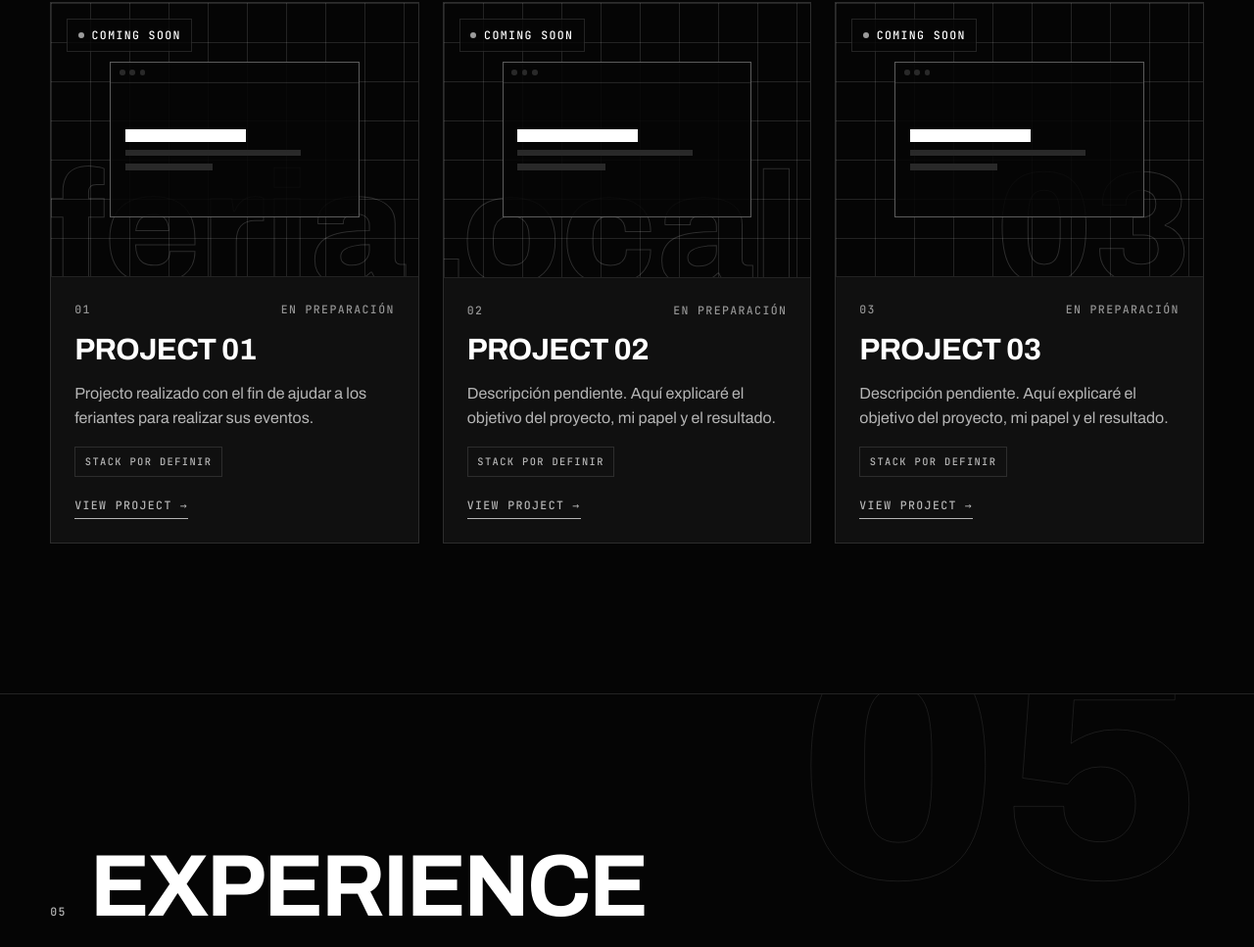
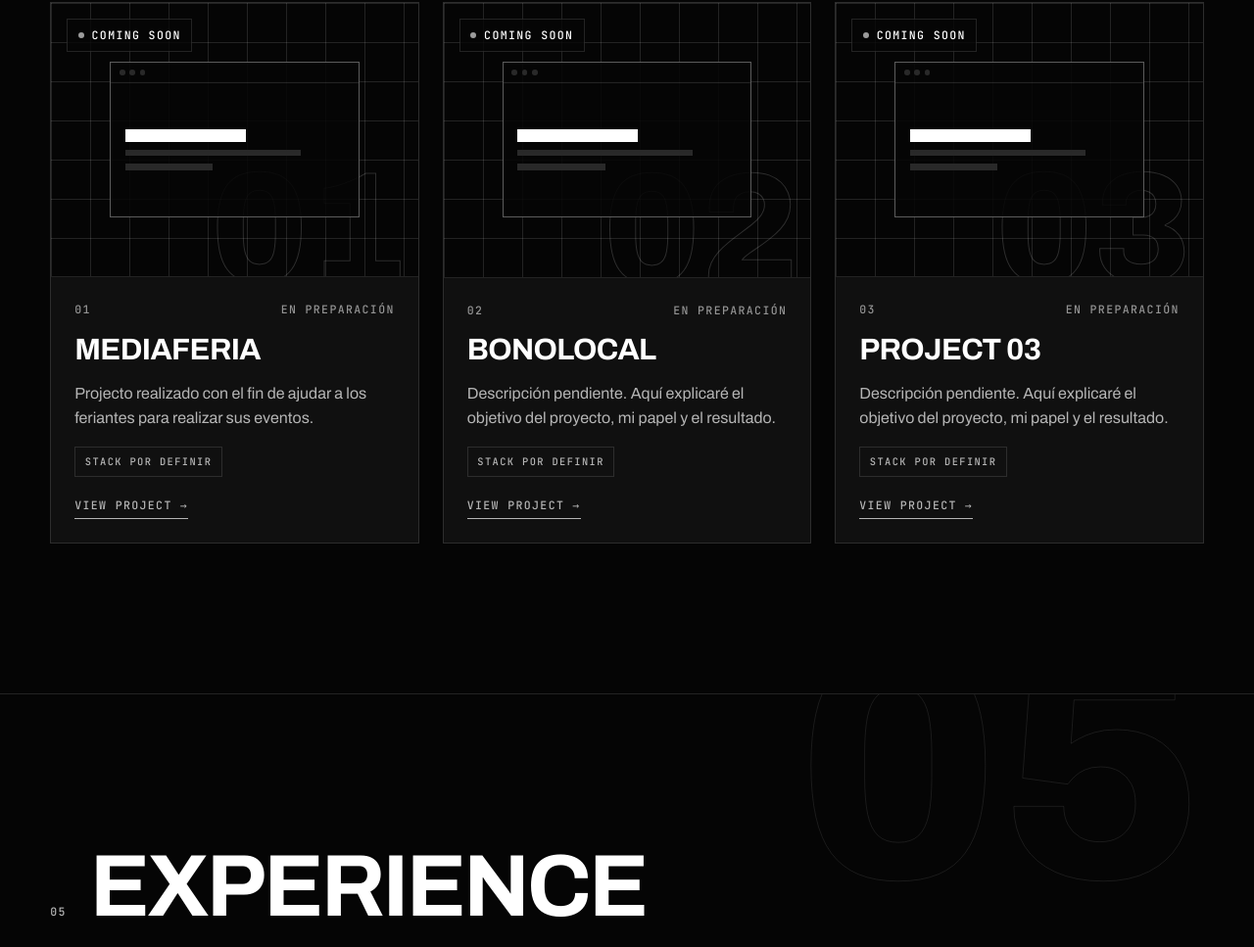
Before and after one commit to carrascosaiker336-ctrl/MyPorfolioWeb, a plain HTML site: page index.html in a window 1280 px wide. Shown: the part 2884-3851 px from the top of the page at 98% size. Drawn offline with Linux system fonts and the light colour scheme.

Commit message:
Update index.html

```diff
--- a/index.html
+++ b/index.html
@@ -197,7 +197,7 @@
           <div class="project__inner">
             <div class="project__media">
               <div class="project__mock" aria-hidden="true">
-                <span class="project__ghost">Mediaferia</span>
+                <span class="project__ghost">01</span>
                 <div class="mock">
                   <div class="mock__bar"><i></i><i></i><i></i></div>
                   <div class="mock__body"><i></i><i></i><i></i></div>
@@ -207,7 +207,7 @@
             </div>
             <div class="project__body">
               <div class="project__meta mono"><span>01</span><span>En preparación</span></div>
-              <h3 class="project__name">Project 01</h3>
+              <h3 class="project__name">MediaFeria</h3>
               <p class="project__desc">Projecto realizado con el fin de ajudar a los feriantes para realizar sus eventos.</p>
               <ul class="project__tags mono" aria-label="Tecnologías utilizadas">
                 <li>Stack por definir</li>
@@ -221,7 +221,7 @@
           <div class="project__inner">
             <div class="project__media">
               <div class="project__mock" aria-hidden="true">
-                <span class="project__ghost">BonoLocal</span>
+                <span class="project__ghost">02</span>
                 <div class="mock">
                   <div class="mock__bar"><i></i><i></i><i></i></div>
                   <div class="mock__body"><i></i><i></i><i></i></div>
@@ -231,7 +231,7 @@
             </div>
             <div class="project__body">
               <div class="project__meta mono"><span>02</span><span>En preparación</span></div>
-              <h3 class="project__name">Project 02</h3>
+              <h3 class="project__name">BonoLocal</h3>
               <p class="project__desc">Descripción pendiente. Aquí explicaré el objetivo del proyecto, mi papel y el resultado.</p>
               <ul class="project__tags mono" aria-label="Tecnologías utilizadas">
                 <li>Stack por definir</li>
```
